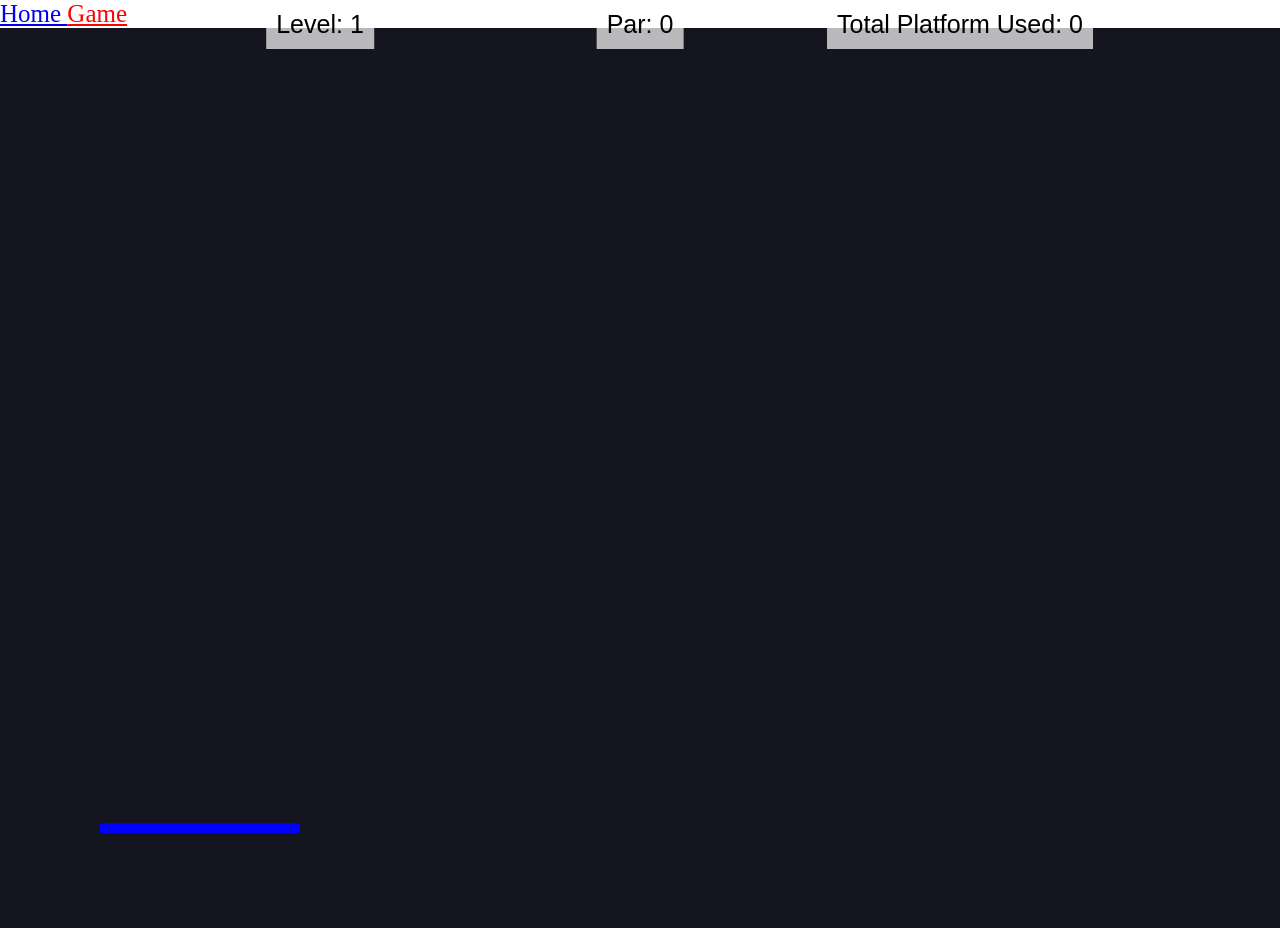
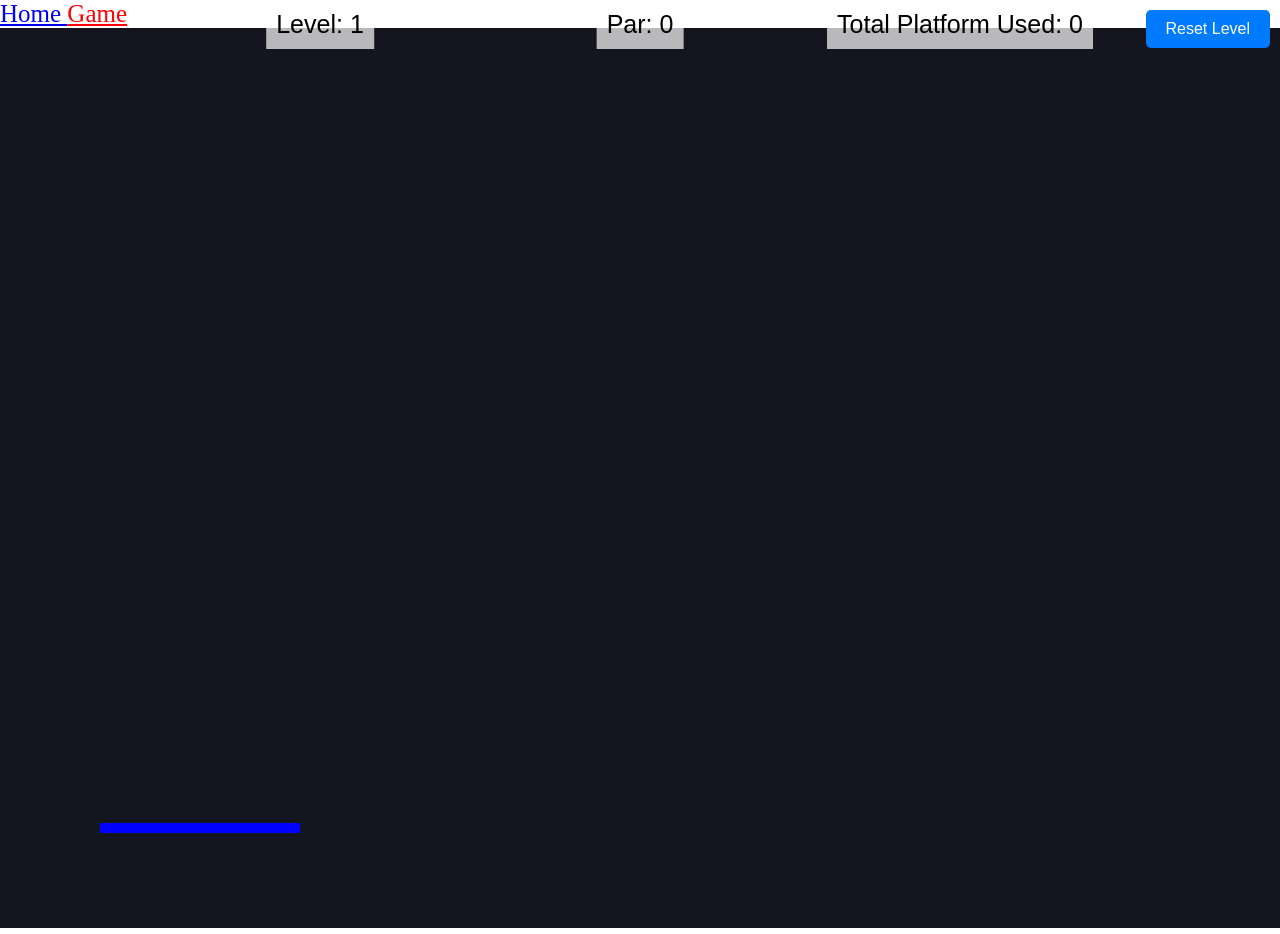
Before and after one commit to rnickles/rnickles.github.io, a Jekyll site: the page built from game.html, in a window 1280 px wide. Built offline with Jekyll 4.4.1, drawn with Linux system fonts in a browser that asks for light colours.

Commit message:
reset level button

```diff
--- a/_layouts/level.html
+++ b/_layouts/level.html
@@ -34,6 +34,22 @@
             left: 75%;
             transform: translateX(-50%);
         }
+        #level-reset {
+            position: fixed;
+            top: 10px;
+            right: 10px;
+            padding: 10px 20px;
+            font-size: 16px;
+            z-index: 1001;
+            background-color: #007bff;
+            color: white;
+            border: none;
+            border-radius: 5px;
+            cursor: pointer;
+        }
+        #level-reset:hover {
+            background-color: #0056b3;
+        }
     </style>
   </head>
   <body>
@@ -41,6 +57,7 @@
     <div id="level" class="border-text"></div>
     <div id="par" class="border-text"></div>
     <div id="total_platform_used" class="border-text"></div>
+    <button id="level-reset">Reset Level</button>
     {{ content }}
   </body>
 </html>
--- a/game.html
+++ b/game.html
@@ -105,6 +105,8 @@ document.addEventListener('touchend', function(event) {
     new Platform(startX, startY, endX, endY, engine);
 });
 
+
+
 let ball = null;
 let lastBallDrop = 0;
 
@@ -116,20 +118,8 @@ function dropBall() {
 
 dropBall();
 
-function update() {
-    if (Date.now() - lastBallDrop >= 3000) {
-        dropBall();
-    }
-
-    game_state.goal.update();
-
-    if (game_state.level_complete == true) {
-        game_state.level_complete = false;
-        current_level += 1;
-        if (current_level > MAX_LEVEL) {
-            console.log("woot! game over!");
-            return;
-        }
+// level reset routine
+function resetLevel() {
     // Restart the engine and renderer to an intial state
     Matter.World.clear(engine.world, false);
     Matter.Engine.clear(engine);
@@ -137,6 +127,9 @@ function update() {
     render.canvas.parentNode.removeChild(render.canvas);
     render = buildRenderer();
 
+    if (current_level == 1) {
+        init_level1(engine, game_state)
+    }
     if (current_level == 2) {
         init_level2(engine, game_state)
     }
@@ -156,6 +149,26 @@ function update() {
     Matter.Render.run(render);
 }
 
+// level reset button
+document.getElementById('level-reset').onclick = resetLevel;
+
+function update() {
+    if (Date.now() - lastBallDrop >= 3000) {
+        dropBall();
+    }
+
+    game_state.goal.update();
+
+    if (game_state.level_complete == true) {
+        game_state.level_complete = false;
+        current_level += 1;
+        if (current_level > MAX_LEVEL) {
+            console.log("woot! game over!");
+            return;
+        }
+        resetLevel();
+    }
+
     Matter.Engine.update(engine, 1000 / 60 );
     requestAnimationFrame(update);
 }
```
Lines whose indentation alone changed are shown as unchanged.
